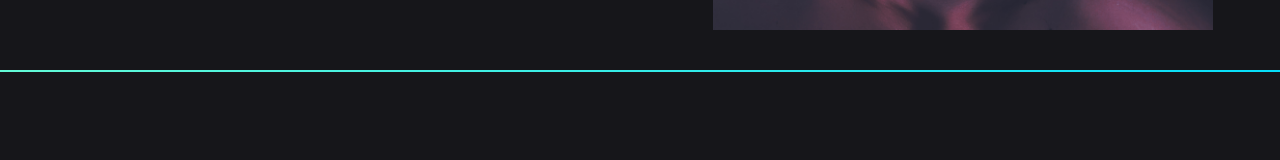
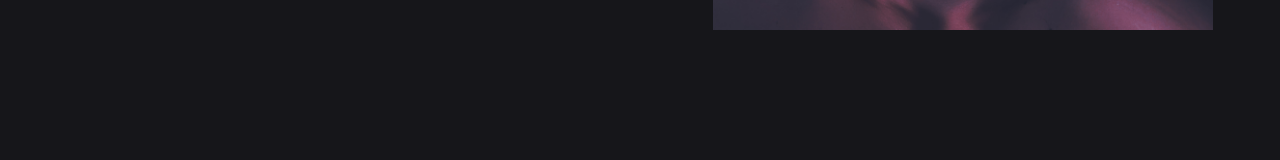
Before and after one commit to andriel300/my-react-portfolio, a React (Vite) app: page / in a window 1280 px wide. Shown: the part 763-923 px from the top of the page. Built offline with nearby package versions, Linux system fonts and the light colour scheme.

Commit message:
remove line gradient

```diff
--- a/src/App.jsx
+++ b/src/App.jsx
@@ -42,7 +42,6 @@ function App() {
           <Landing setSelectedPage={setSelectedPage} />
         </div>
       </div>
-      <LineGradient />
       <div className="bg-background dark:bg-dark">
         <div className="w-5/6 mx-auto ">
           <MySkills />
```
